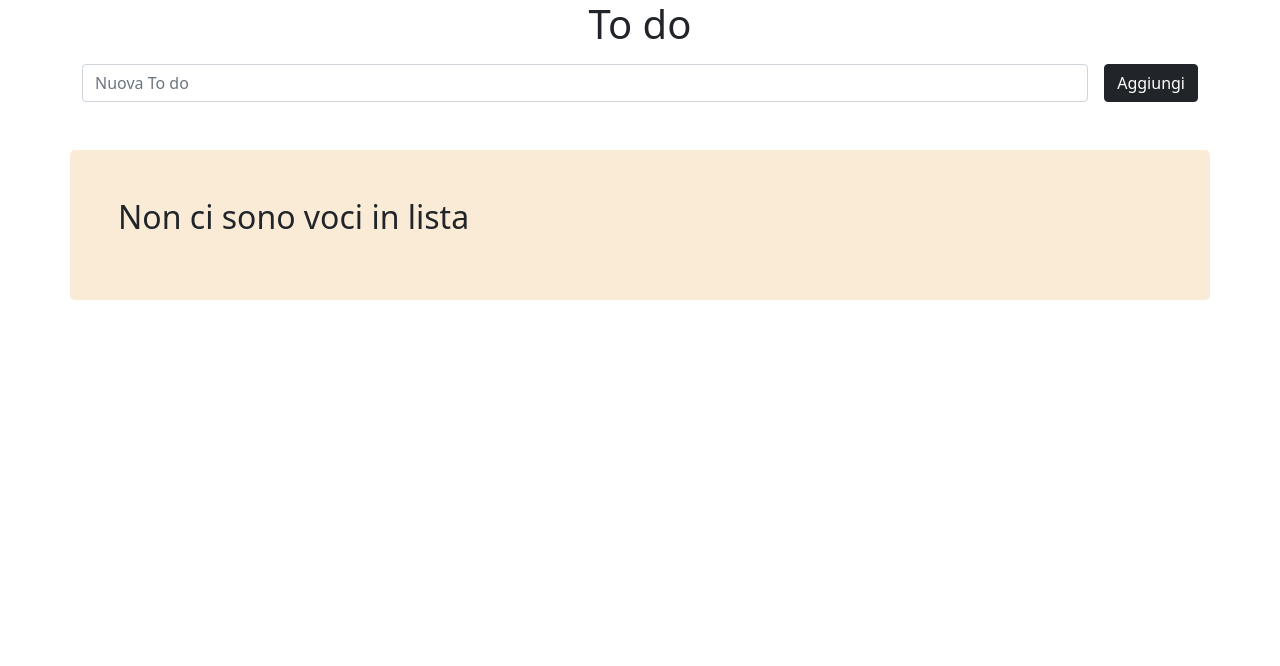
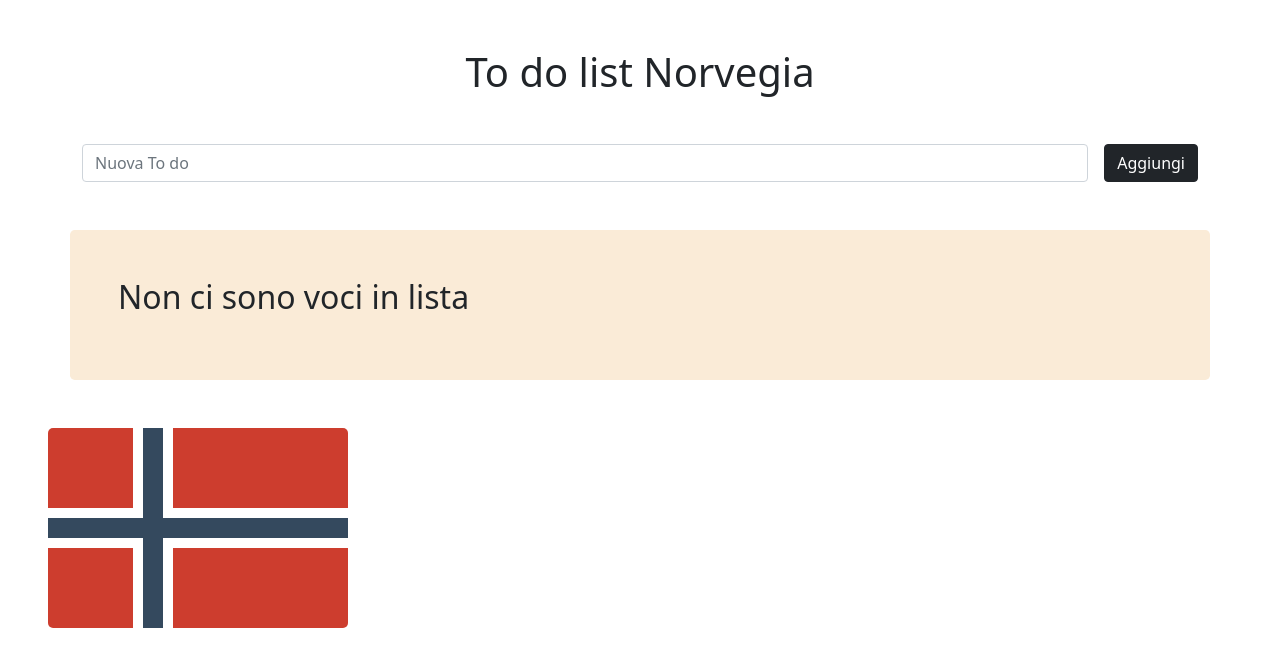
Before and after one commit to niz99/vue-todolist, a plain HTML site: page index.html in a window 1280 px wide. Drawn offline with nearby package versions, Linux system fonts and the light colour scheme.

Commit message:
modifiche norvegesi

```diff
--- a/index.html
+++ b/index.html
@@ -13,7 +13,7 @@
 
     <div id="root">
 
-        <h1 class="text-center">To do</h1>
+        <h1 class="text-center my-5">To do list Norvegia</h1>
 
         <div class="d-flex justify-content-center align-items-center my-3 container">
             <input type="text" class="me-3 form-control" v-model="newTodo" @keyup.enter="addTodo" placeholder="Nuova To do">
@@ -35,7 +35,14 @@
 
         </div>
 
+        <div class="flag mt-5 mx-5">
+            <div class="blue"></div>
+            <div class="white"></div>
+        </div>
+
     </div>
+
+
 
     <script src="https://cdn.jsdelivr.net/npm/vue@2/dist/vue.js"></script>
     <script src="https://cdn.jsdelivr.net/npm/bootstrap@5.0.2/dist/js/bootstrap.bundle.min.js" integrity="sha384-MrcW6ZMFYlzcLA8Nl+NtUVF0sA7MsXsP1UyJoMp4YLEuNSfAP+JcXn/tWtIaxVXM" crossorigin="anonymous"></script>
--- a/style.css
+++ b/style.css
@@ -5,3 +5,70 @@
  .done{
      text-decoration: line-through;
  }
+
+
+.flag {
+    position: relative;
+    width: 300px;
+    height: 200px;
+    background-color: #cd3d2e;
+    border-radius: 5px;
+}
+
+.flag .blue {
+    position: absolute;
+    width: 100%;
+    height: 100%;
+    z-index: 1;
+}
+
+.flag .blue:before,
+.flag .blue:after {
+    position: absolute;
+    content: '';
+    background-color: #34495e;
+}
+
+.flag .blue:before {
+    bottom: 0;
+    left: 95px;
+    width: 20px;
+    height: 100%;
+}
+
+.flag .blue:after {
+    top: 50%;
+    right: 0;
+    width: 100%;
+    height: 20px;
+    transform: translateY(-50%);
+}
+
+.flag .white {
+    position: absolute;
+    width: 100%;
+    height: 100%;
+    z-index: 0;
+}
+
+.flag .white:before,
+.flag .white:after {
+    position: absolute;
+    content: '';
+    background-color: #fff;
+}
+
+.flag .white:before {
+    bottom: 0;
+    left: 85px;
+    width: 40px;
+    height: 100%;
+}
+
+.flag .white:after {
+    top: 50%;
+    left: 0;
+    width: 100%;
+    height: 40px;
+    transform: translateY(-50%);
+}
```
